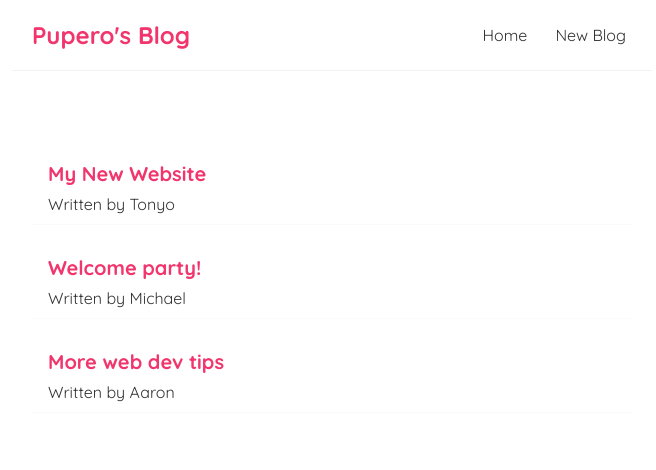
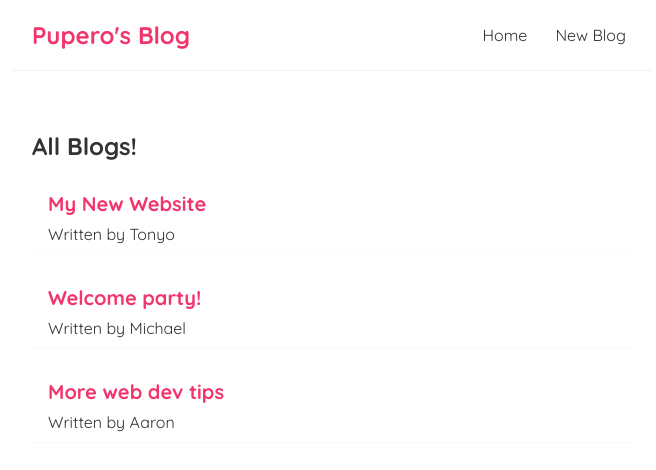
Before and after one commit to TonyoGodson/ReactRepository, a React (Create React App) app: page / in a window 1280 px wide. Shown: the top 470 px of the page, without its empty margins (308-964 px from the left). Built offline with nearby package versions, Linux system fonts and the light colour scheme.

Commit message:
props added

```diff
--- /dev/null
+++ b/src/BlogList.js
@@ -0,0 +1,18 @@
+const BlogList = ({blogs, title}) => {
+    // const blogs = props.blogs;
+    // const title = props.title;
+
+    return (
+        <div className="blog-list">
+            <h2>{title}</h2>
+               {blogs.map((blog) =>(
+                <div className="blog-preview" key = {blog.id}>
+                    <h2>{blog.title}</h2>
+                    <p>Written by {blog.author}</p>
+                </div>
+            ))}
+        </div>
+     );
+}
+
+export default BlogList;
--- a/src/Home.js
+++ b/src/Home.js
@@ -1,4 +1,5 @@
 import {useState} from 'react';
+import BlogList from './BlogList';
 
 const Home = () => {
     // var num1 = 0;
@@ -26,12 +27,7 @@
             <button onClick = { (e) => handleClick2('Joshua', e)}>Click Me Too</button>
             <button onClick = {increment}>Increment</button>
             <p>{num1}</p> */}
-            {blogs.map((blog) =>(
-                <div className="blog-preview" key = {blog.id}>
-                    <h2>{blog.title}</h2>
-                    <p>Written by {blog.author}</p>
-                </div>
-            ))}
+         <BlogList blogs = {blogs} title = "All Blogs!"/>
         </div>
      );
 }
```
